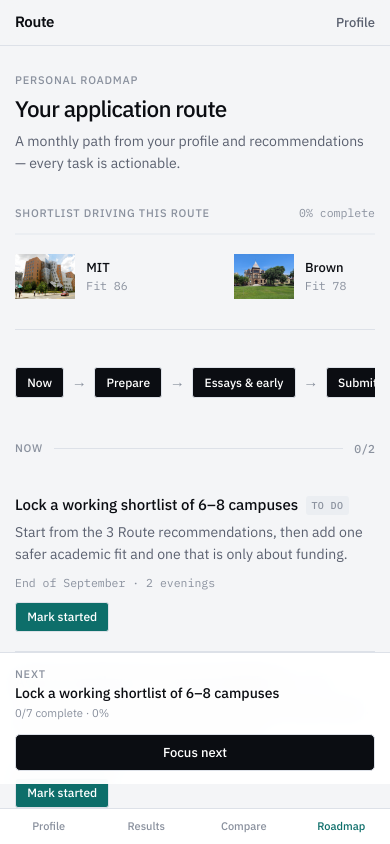
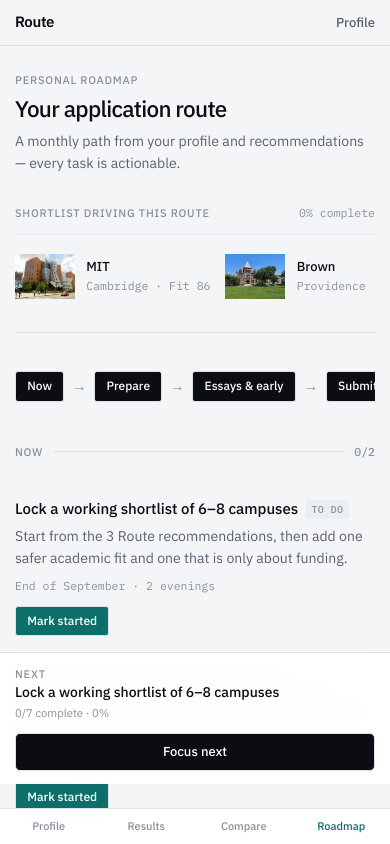
Before and after one commit to UmarovMirjalol/hackaton, a Next.js app: page /roadmap in a window 390 px wide. Shown: the top 844 px of the page. Built offline with nearby package versions, Linux system fonts and the light colour scheme.

Commit message:
Harden roadmap shortlist for mobile city labels
Co-authored-by: vladumarov0 <vladumarov0@gmail.com>

```diff
--- a/app/roadmap/page.tsx
+++ b/app/roadmap/page.tsx
@@ -58,17 +58,24 @@ export default function RoadmapPage() {
               style={{ width: `${progress}%` }}
             />
           </div>
-          <div className="mt-5 flex gap-5 overflow-x-auto">
+          <div className="mt-5 flex gap-4 overflow-x-auto pb-1">
             {roadmapPicks.slice(0, 3).map((c) => (
-              <div key={c.university.id} className="flex min-w-[200px] shrink-0 gap-3">
+              <div
+                key={c.university.id}
+                className="flex min-w-[11.5rem] shrink-0 gap-3 sm:min-w-[13rem]"
+              >
                 <CampusThumb
                   universityId={c.university.id}
                   alt={c.university.shortName}
                   className="h-12 w-16 shrink-0"
                 />
-                <div className="self-center">
-                  <p className="text-[13px] font-medium">{c.university.shortName}</p>
-                  <p className="meta">Fit {c.fitIndex}</p>
+                <div className="min-w-0 self-center">
+                  <p className="text-[13px] font-medium leading-snug break-words">
+                    {c.university.shortName}
+                  </p>
+                  <p className="meta mt-0.5 leading-snug break-words">
+                    {c.university.city} · Fit {c.fitIndex}
+                  </p>
                 </div>
               </div>
             ))}
```
